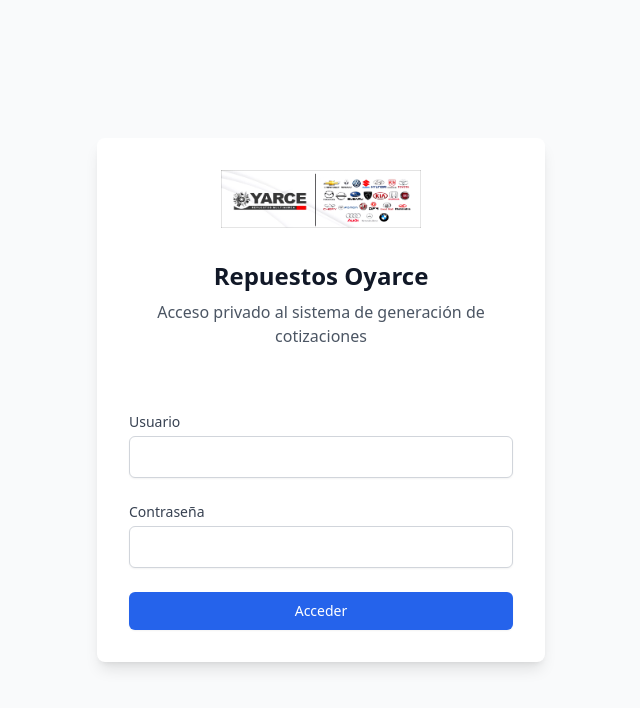
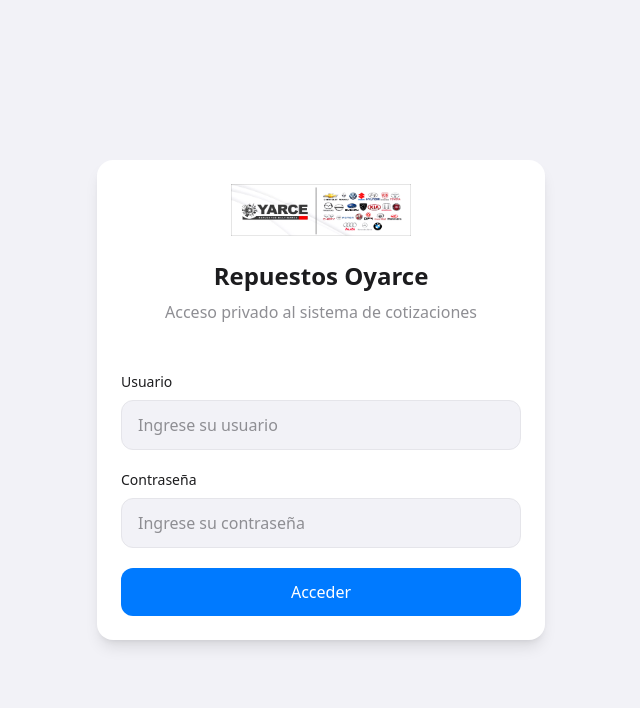
Before and after one commit to bcastilloarce/CotizacionesPWA, a Next.js app: page / in a window 1280 px wide. Shown: the top 708 px of the page, without its empty margins (319-959 px from the left). Built offline with nearby package versions, Linux system fonts and the light colour scheme.

Commit message:
feat: add dashboard with auth check and tabbed interface

```diff
--- /dev/null
+++ b/app/dashboard/page.tsx
@@ -0,0 +1,80 @@
+'use client';
+
+import { useState } from 'react';
+import { useSession } from 'next-auth/react';
+import { useRouter } from 'next/navigation';
+
+export default function Dashboard() {
+	const { data: session, status } = useSession();
+	const router = useRouter();
+	const [activeTab, setActiveTab] = useState('new'); // 'new' or 'history'
+
+	if (status === 'loading') {
+		return (
+			<div className="min-h-screen flex items-center justify-center bg-[#F2F2F7] dark:bg-[#1C1C1E]">
+				<div className="animate-spin rounded-full h-8 w-8 border-t-2 border-b-2 border-[#007AFF]"></div>
+			</div>
+		);
+	}
+
+	if (status === 'unauthenticated') {
+		router.push('/');
+		return null;
+	}
+
+	return (
+		<div className="min-h-screen bg-[#F2F2F7] dark:bg-[#1C1C1E]">
+			<header className="bg-white dark:bg-[#2C2C2E] shadow-sm">
+				<div className="max-w-7xl mx-auto px-4 sm:px-6 lg:px-8 py-4">
+					<div className="flex justify-between items-center">
+						<h1 className="text-xl font-semibold text-[#1C1C1E] dark:text-white">
+							Sistema de Cotizaciones
+						</h1>
+						<nav className="flex space-x-4">
+							<button
+								onClick={() => setActiveTab('new')}
+								className={`px-4 py-2 rounded-lg text-sm font-medium transition-colors duration-200 ${
+									activeTab === 'new'
+										? 'bg-[#007AFF] text-white'
+										: 'text-[#8E8E93] hover:text-[#007AFF]'
+								}`}
+							>
+								Nueva Cotización
+							</button>
+							<button
+								onClick={() => setActiveTab('history')}
+								className={`px-4 py-2 rounded-lg text-sm font-medium transition-colors duration-200 ${
+									activeTab === 'history'
+										? 'bg-[#007AFF] text-white'
+										: 'text-[#8E8E93] hover:text-[#007AFF]'
+								}`}
+							>
+								Historial
+							</button>
+						</nav>
+					</div>
+				</div>
+			</header>
+
+			<main className="max-w-7xl mx-auto px-4 sm:px-6 lg:px-8 py-8">
+				{activeTab === 'new' ? (
+					<div className="bg-white dark:bg-[#2C2C2E] rounded-2xl shadow p-6">
+						<h2 className="text-lg font-semibold text-[#1C1C1E] dark:text-white mb-6">
+							Nueva Cotización
+						</h2>
+						{/* Add your quote form here */}
+						<p className="text-[#8E8E93]">Formulario de cotización en desarrollo...</p>
+					</div>
+				) : (
+					<div className="bg-white dark:bg-[#2C2C2E] rounded-2xl shadow p-6">
+						<h2 className="text-lg font-semibold text-[#1C1C1E] dark:text-white mb-6">
+							Historial de Cotizaciones
+						</h2>
+						{/* Add your quotes history here */}
+						<p className="text-[#8E8E93]">Historial de cotizaciones en desarrollo...</p>
+					</div>
+				)}
+			</main>
+		</div>
+	);
+}
--- a/app/page.tsx
+++ b/app/page.tsx
@@ -39,28 +39,28 @@
   };
 
   return (
-    <main className="min-h-screen flex flex-col items-center justify-center bg-gray-50">
-      <div className="w-full max-w-md p-8 space-y-8 bg-white rounded-lg shadow-lg">
+    <main className="min-h-screen flex flex-col items-center justify-center bg-[#F2F2F7] dark:bg-[#1C1C1E] px-4 py-8">
+      <div className="w-full max-w-md p-6 space-y-6 bg-white dark:bg-[#2C2C2E] rounded-2xl shadow-lg">
         <div className="flex flex-col items-center">
           <Image
             src="/images/logo.png"
             alt="Repuestos Oyarce Logo"
-            width={200}
-            height={60}
+            width={180}
+            height={54}
             priority
-            className="mb-8"
+            className="mb-6"
           />
-          <h1 className="text-2xl font-bold text-gray-900 mb-2">
+          <h1 className="text-2xl font-semibold text-[#1C1C1E] dark:text-white mb-2">
             Repuestos Oyarce
           </h1>
-          <p className="text-gray-600 text-center mb-8">
-            Acceso privado al sistema de generación de cotizaciones
+          <p className="text-[#8E8E93] text-center text-base mb-6">
+            Acceso privado al sistema de cotizaciones
           </p>
         </div>
 
-        <form onSubmit={handleSubmit} className="space-y-6">
+        <form onSubmit={handleSubmit} className="space-y-5">
           <div>
-          <label htmlFor="username" className="block text-sm font-medium text-gray-700">
+            <label htmlFor="username" className="block text-sm font-medium text-[#1C1C1E] dark:text-white mb-2">
               Usuario
             </label>
             <input
@@ -68,12 +68,13 @@
               name="username"
               type="text"
               required
-            className="mt-1 block w-full px-3 py-2 border border-gray-300 rounded-md shadow-sm focus:outline-none focus:ring-blue-500 focus:border-blue-500"
+              className="w-full px-4 py-3 text-base text-[#1C1C1E] dark:text-white bg-[#F2F2F7] dark:bg-[#3A3A3C] border border-[#E5E5EA] dark:border-[#3A3A3C] rounded-xl focus:outline-none focus:ring-2 focus:ring-[#007AFF] focus:border-transparent placeholder-[#8E8E93]"
+              placeholder="Ingrese su usuario"
             />
           </div>
 
           <div>
-          <label htmlFor="password" className="block text-sm font-medium text-gray-700">
+            <label htmlFor="password" className="block text-sm font-medium text-[#1C1C1E] dark:text-white mb-2">
               Contraseña
             </label>
             <input
@@ -81,18 +82,21 @@
               name="password"
               type="password"
               required
-            className="mt-1 block w-full px-3 py-2 border border-gray-300 rounded-md shadow-sm focus:outline-none focus:ring-blue-500 focus:border-blue-500"
+              className="w-full px-4 py-3 text-base text-[#1C1C1E] dark:text-white bg-[#F2F2F7] dark:bg-[#3A3A3C] border border-[#E5E5EA] dark:border-[#3A3A3C] rounded-xl focus:outline-none focus:ring-2 focus:ring-[#007AFF] focus:border-transparent placeholder-[#8E8E93]"
+              placeholder="Ingrese su contraseña"
             />
           </div>
 
           {error && (
-          <p className="text-red-500 text-sm text-center">{error}</p>
+            <p className="text-[#FF3B30] text-sm text-center py-2 px-4 bg-[#FF3B30]/10 rounded-lg">
+              {error}
+            </p>
           )}
 
           <button
             type="submit"
             disabled={isLoading}
-          className="w-full flex justify-center py-2 px-4 border border-transparent rounded-md shadow-sm text-sm font-medium text-white bg-blue-600 hover:bg-blue-700 focus:outline-none focus:ring-2 focus:ring-offset-2 focus:ring-blue-500 disabled:opacity-50"
+            className="w-full flex justify-center py-3 px-4 text-base font-medium text-white bg-[#007AFF] hover:bg-[#0071E3] rounded-xl focus:outline-none focus:ring-2 focus:ring-offset-2 focus:ring-[#007AFF] disabled:opacity-50 disabled:cursor-not-allowed transition-colors duration-200"
           >
             {isLoading ? 'Accediendo...' : 'Acceder'}
           </button>
```
Lines whose indentation alone changed are shown as unchanged.
